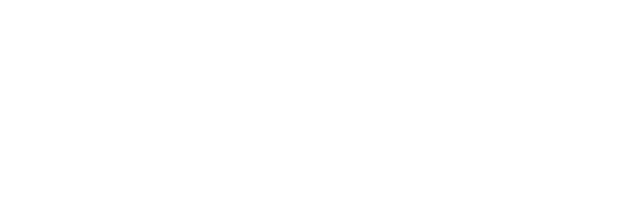
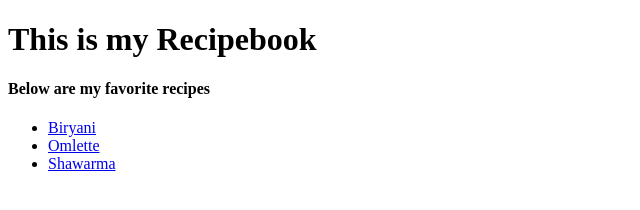
Before and after one commit to atulya9/top, a plain HTML site: page odin-recipes/index.html in a window 1280 px wide. Shown: the whole page, without its empty margins (0-640 px from the left). Drawn offline with Linux system fonts and the light colour scheme.

Commit message:
Added elemental content on index

```diff
--- a/odin-recipes/index.html
+++ b/odin-recipes/index.html
@@ -5,6 +5,12 @@
     <title>The Odin Recipebook</title>
 </head>
 <body>
-
+    <h1>This is my Recipebook</h1>
+    <h4>Below are my favorite recipes</h4>
+    <ul>
+        <li><a href="./recipes/biryani.html">Biryani</a></li>
+        <li><a href="./recipes/omlette.html">Omlette</a></li>
+        <li><a href="./recipes/shawarma.html">Shawarma</a></li>
+    </ul>
 </body>
 </html>
```
Also changed, not shown: odin-recipes/recipes/biryani.html (+10 -0 lines), odin-recipes/recipes/omlette.html (+10 -0 lines), odin-recipes/recipes/shawarma.html (+10 -0 lines).
